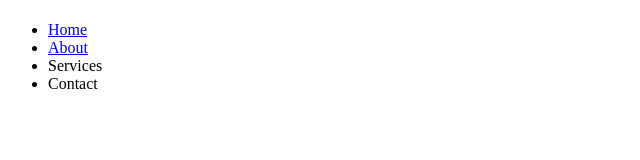
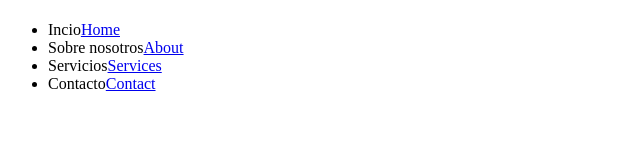
Before and after one commit to Centen1/P-gina-web-de-contacto, a plain HTML site: page index.html in a window 1280 px wide. Shown: the whole page, without its empty margins (0-640 px from the left). Drawn offline with Linux system fonts and the light colour scheme.

Commit message:
Se añadio la barra de navegacion

```diff
--- a/index.html
+++ b/index.html
@@ -3,7 +3,7 @@
     <head>
         <meta charset="UTF-8">
         <meta name="viewport" content="width=device-width, initial-scale=1.0">
-        <title></title>
+        <title>Visa</title>
         <link rel="stylesheet" href="stylesIndex.css">
     </head>
     <body>
@@ -12,10 +12,10 @@
                 <h1 class="container-title"></h1>
                     <nav class="nav-bar">
                         <ul class="nav-list">
-                            <li class="nav-links"><a href="index.html">Home</a></li>
-                            <li class="nav-list"><a href="about.html">About</a></li>
-                            <li class="nav-list ><a href="services.html">Services</a></li>
-                            <li class="nav-list><a href="contact.html">Contact</a></li>
+                            <li class="nav-item">Incio<a class="nav-links" href="index.html">Home</a></li>
+                            <li class="nav-item">Sobre nosotros<a class="nav-links" href="about.html"">About</a></li>
+                            <li class="nav-item">Servicios<a class="nav-links" href="services.html">Services</a></li>
+                            <li class="nav-item">Contacto<a class="nav-links" href="contact.html">Contact</a></li>
                         </ul>
                     </nav>
             </div>
@@ -24,9 +24,9 @@
                 <div>
 
                 </div>
-                <main>
+                    <main>
 
-                </main>
+                    </main>
                 <div>
 
                 </div>
```
